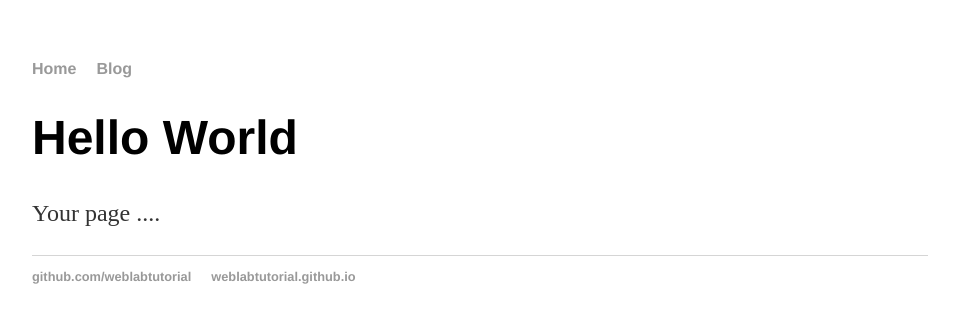
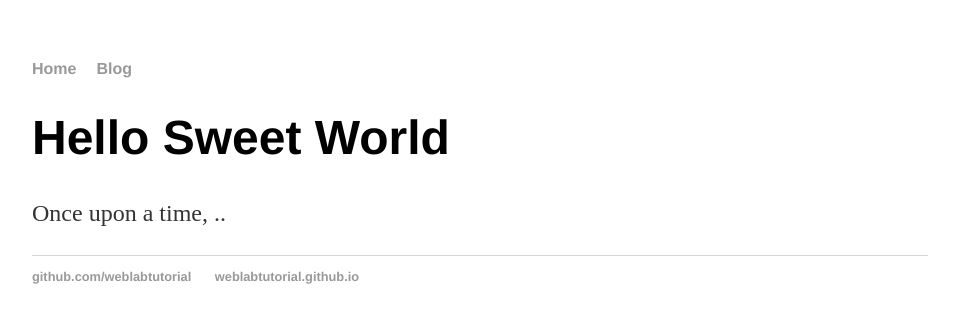
Before and after one commit to JoeDunne212/JoeDunne212.github.io, a Jekyll site: the page built from index.html, in a window 1280 px wide. Shown: the top 323 px of the page, without its empty margins (160-1119 px from the left). Built offline with Jekyll 4.4.1, drawn with Linux system fonts in a browser that asks for light colours.

Commit message:
Update index.html

```diff
--- a/index.html
+++ b/index.html
@@ -1 +1,6 @@
-<!DOCTYPE html><html><head><title>Web Programming</title><link rel="stylesheet" type="text/css" href="/css/main.css"></head><body><nav><ul><li><a href="/">Home</a></li><li><a href="/blog">Blog</a></li></ul></nav><div class="container"><div class="blurb"><h1>Hello World</h1><p>Your page ....</p><footer><ul><li><a href="https://github.com/weblabtutorial">github.com/weblabtutorial</a></li><li><a href="https://weblabtutorial.github.io">weblabtutorial.github.io </a></li></ul></footer></body></html>
+---
+layout: default
+title: Web Programming
+---
+
+<div class="blurb"><h1>Hello Sweet World</h1><p>Once upon a time, ..</p></div>
```
